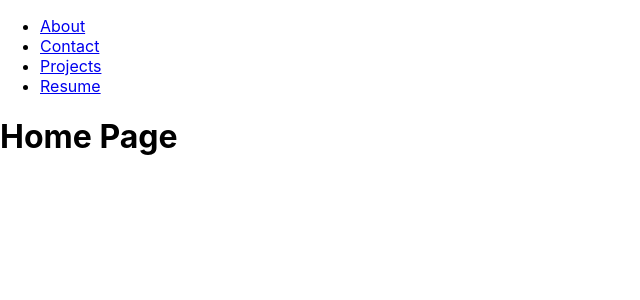
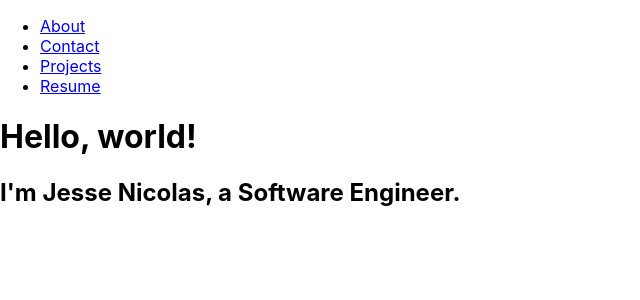
Before and after one commit to Jesse-Nicolas/portfolio-lab, a React (Create React App) app: page / in a window 1280 px wide. Shown: the top 300 px of the page, without its empty margins (0-640 px from the left). Built offline with nearby package versions, Linux system fonts and the light colour scheme.

Commit message:
cute message on landing

```diff
--- a/src/pages/Home.jsx
+++ b/src/pages/Home.jsx
@@ -1,6 +1,9 @@
 const Home = () => {
   return (
-    <h1>Home Page</h1>
+    <>
+      <h1>Hello, world!</h1>
+      <h2>I'm Jesse Nicolas, a Software Engineer.</h2>
+    </>
   );
 }
 
```
